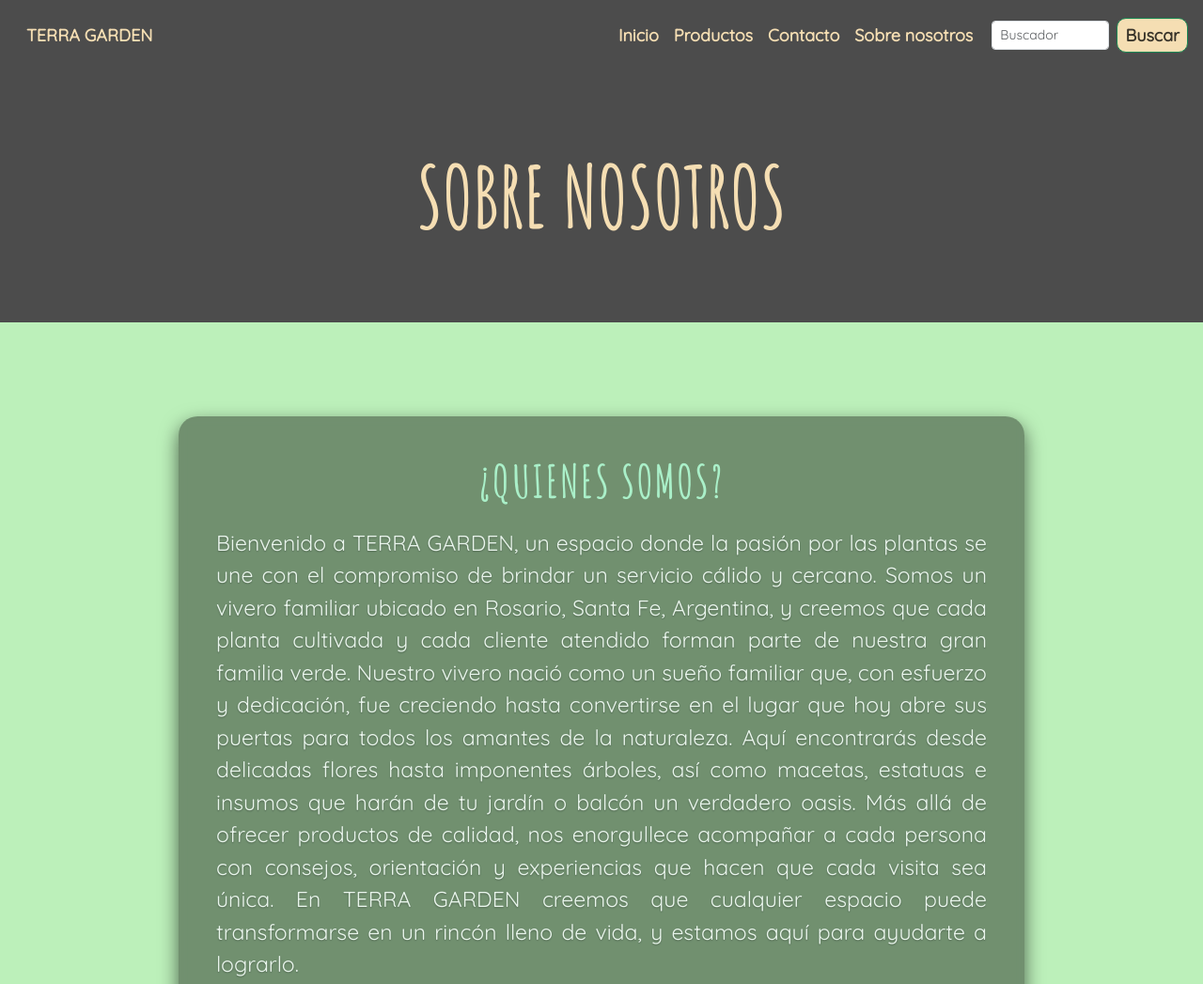
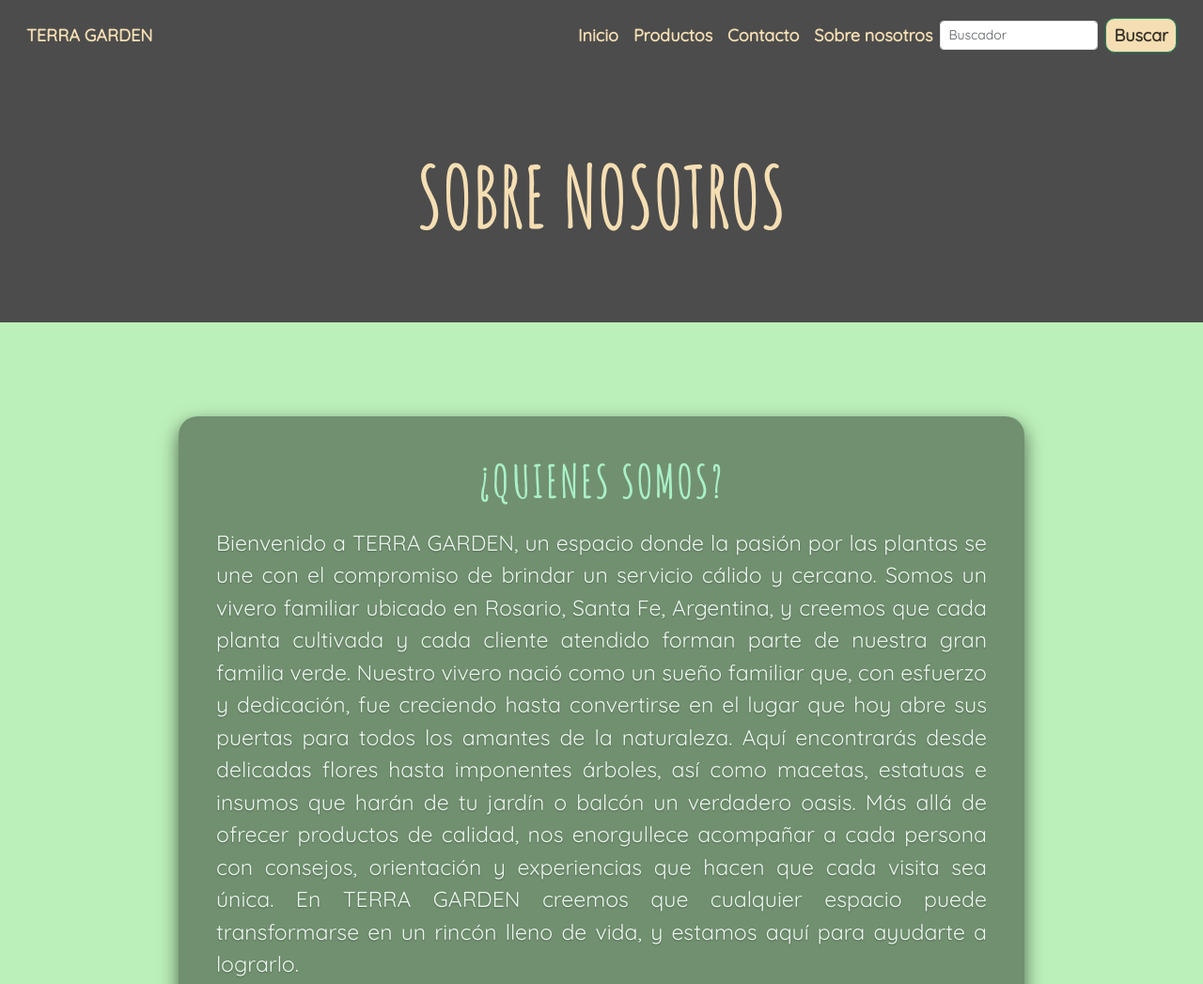
Before and after one commit to facupedrido-ops/TERRAGARDEN, a plain HTML site: page pages/sobre_nosotros.html in a window 1280 px wide. Shown: the top 1047 px of the page at 94% size. Drawn offline with nearby package versions, Linux system fonts and the light colour scheme.

Commit message:
ahora si la ultima

```diff
--- a/pages/sobre_nosotros.html
+++ b/pages/sobre_nosotros.html
@@ -44,12 +44,14 @@
                             <a class="nav-link" href="./sobre_nosotros.html">Sobre nosotros</a>
                         </li>
                     </ul>
+                    <form class="d-flex align-items-center gap-2" role="search" action="./pages/productos.html"
+                        method="get">
+                        <input class="form-control form-control-sm" type="search" placeholder="Buscador"
+                            aria-label="Search">
+                        <button class="btn btn-sm btn-outline-success" type="submit">Buscar</button>
+                    </form>
                 </div>
             </div>
-            <form class="d-flex align-items-center gap-2" role="search" action="./pages/productos.html" method="get">
-                <input class="form-control form-control-sm" type="search" placeholder="Buscador" aria-label="Search">
-                <button class="btn btn-sm btn-outline-success" type="submit">Buscar</button>
-            </form>
         </nav>
         <section class="hero_productos">
             <h1>SOBRE NOSOTROS</h1>
```
Also changed, not shown: index.html (+6 -5 lines), pages/contacto.html (+6 -5 lines), pages/productos.html (+6 -5 lines).
